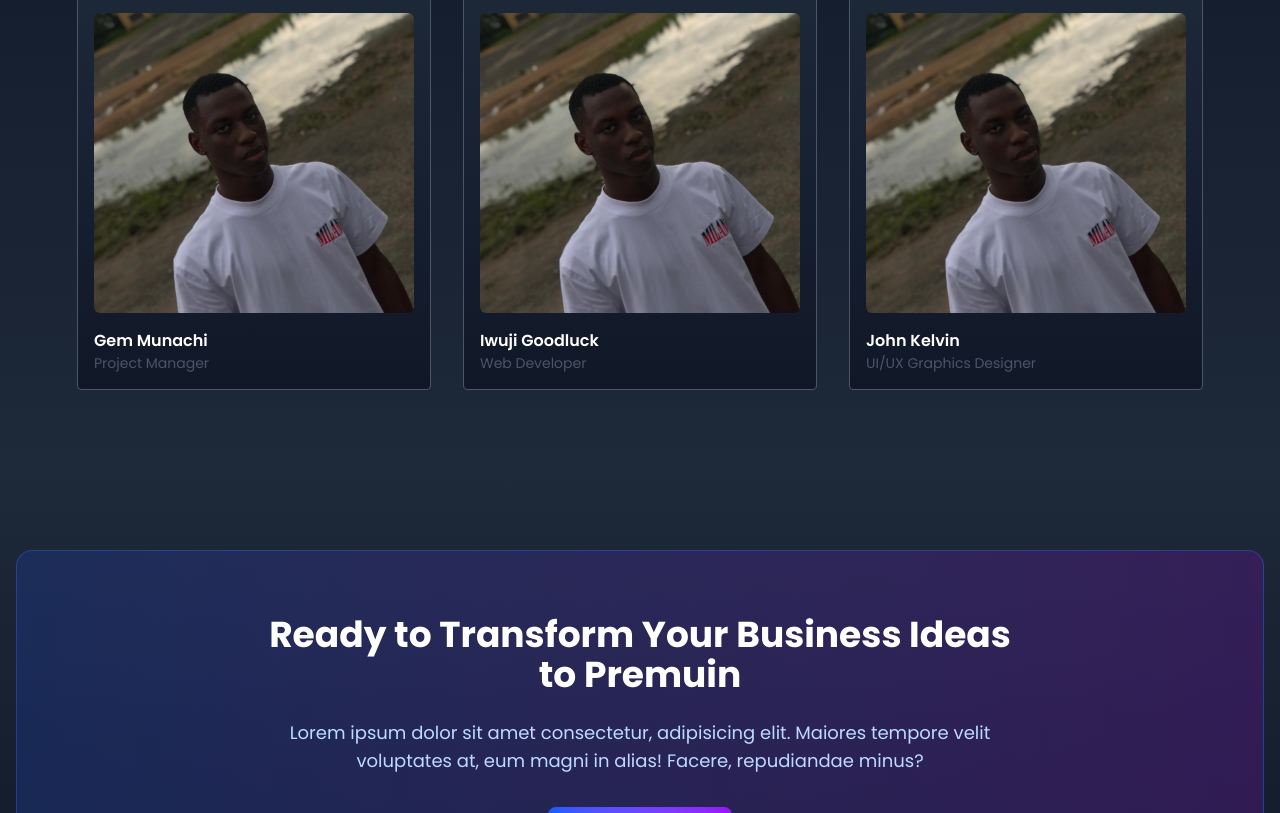
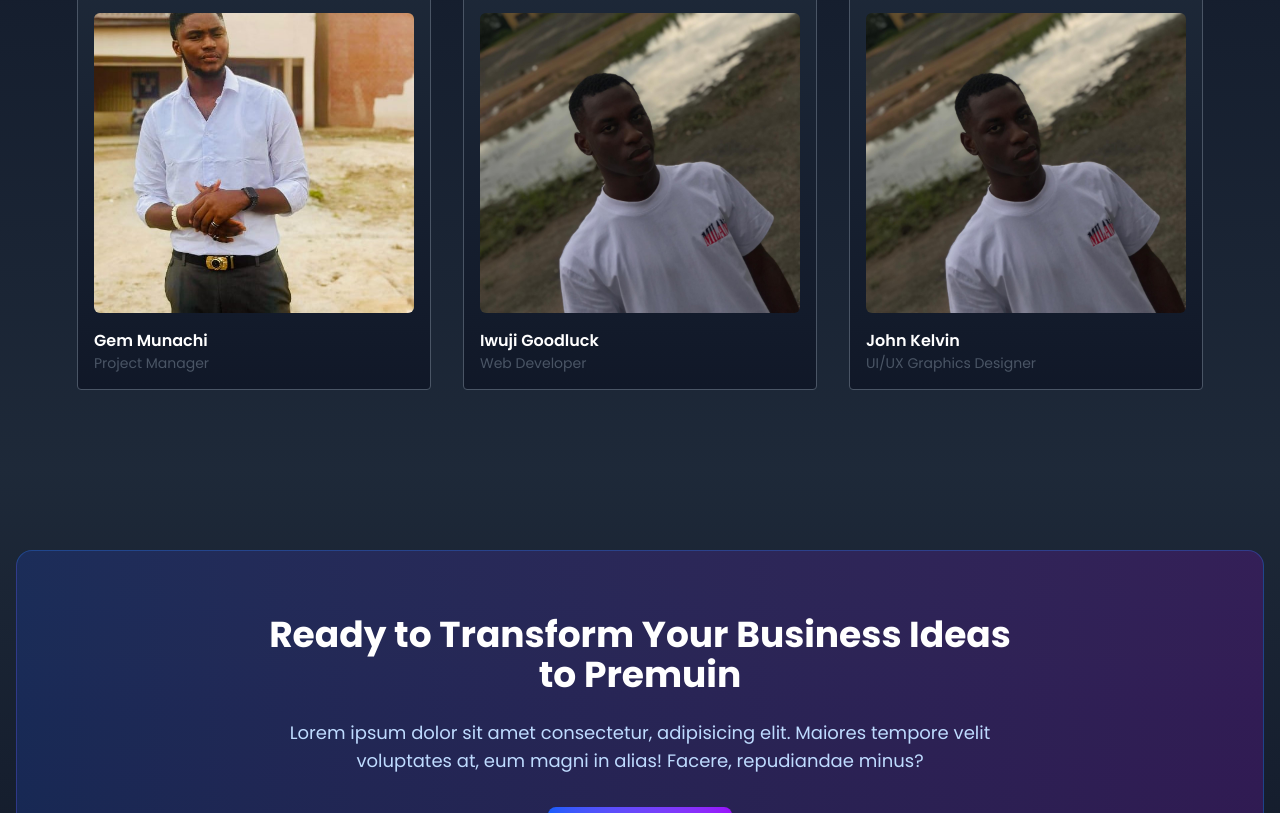
Before and after one commit to cyberdiego33/Tech-Sphere-Portfolio, a website: page index.html in a window 1280 px wide. Shown: the part 2677-3490 px from the top of the page. Drawn offline with Linux system fonts and the light colour scheme.

Commit message:
adding munachi's photo

```diff
--- a/index.html
+++ b/index.html
@@ -276,7 +276,7 @@
                             <img src="images/icons/star.png" alt="star icon"><img src="images/icons/star.png" alt="star icon"><img src="images/icons/star.png" alt="star icon"><img src="images/icons/star.png" alt="star icon"><img src="images/icons/star.png" alt="star icon">
                         </div>
 
-                        <div class="w-full h-[300px] rounded-lg"><img src="images/thumbnails/Diego38.jpg" alt="" class="object-cover object-bottom size-full rounded-md"></div>
+                        <div class="w-full h-[300px] rounded-lg"><img src="images/thumbnails/munachi.jpg" alt="munachi photo" class="object-cover object-bottom size-full rounded-md"></div>
 
                         <div class="pt-4 text-white">
                             <p class="font-semibold">Gem Munachi</p>
```
Also changed, not shown: images/thumbnails/munachi.jpg (added).
